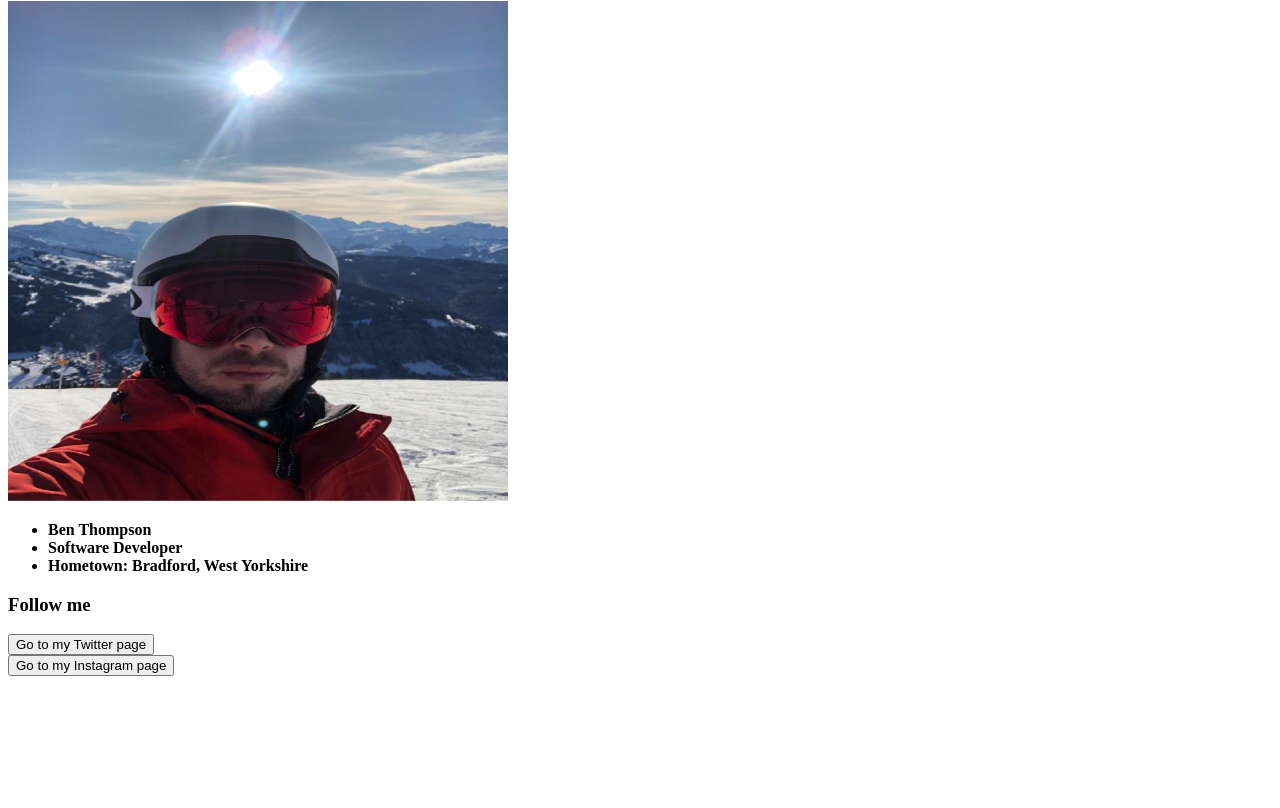
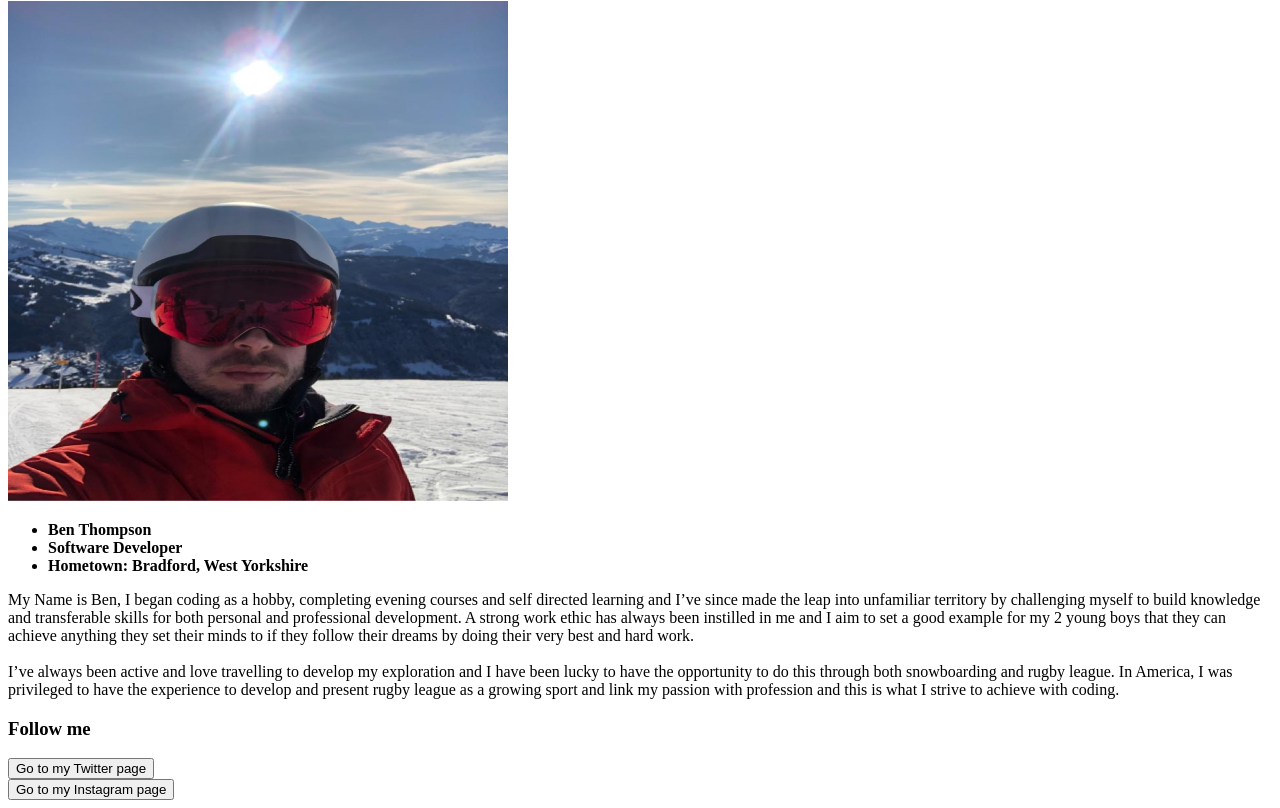
Before and after one commit to btomo86/my-portfolio, a plain HTML site: page index.html in a window 1280 px wide. Shown: the part 79-887 px from the top of the page. Before the commit the page ends 800 px from the top, so only its background shows below. Drawn offline with Linux system fonts and the light colour scheme.

Commit message:
paragraph section added

```diff
--- a/index.html
+++ b/index.html
@@ -17,7 +17,8 @@
     </ul>
    </header>
   <main>
-      <p></p>
+      <p>My Name is Ben, I began coding as a hobby, completing evening courses and self directed learning and I’ve since made the leap into unfamiliar territory by challenging myself to build knowledge and transferable skills for both personal and professional development. A strong work ethic has always been instilled in me and I aim to set a good example for my 2 young boys that they can achieve anything they set their minds to if they follow their dreams by doing their very best and hard work.<br><br>
+        I’ve always been active and love travelling to develop my exploration and I have been lucky to have the opportunity to do this through both snowboarding and rugby league. In America, I was privileged to have the experience to develop and present rugby league as a growing sport and link my passion with profession and this is what I strive to achieve with coding.</p>
 
   </main>
 
```
